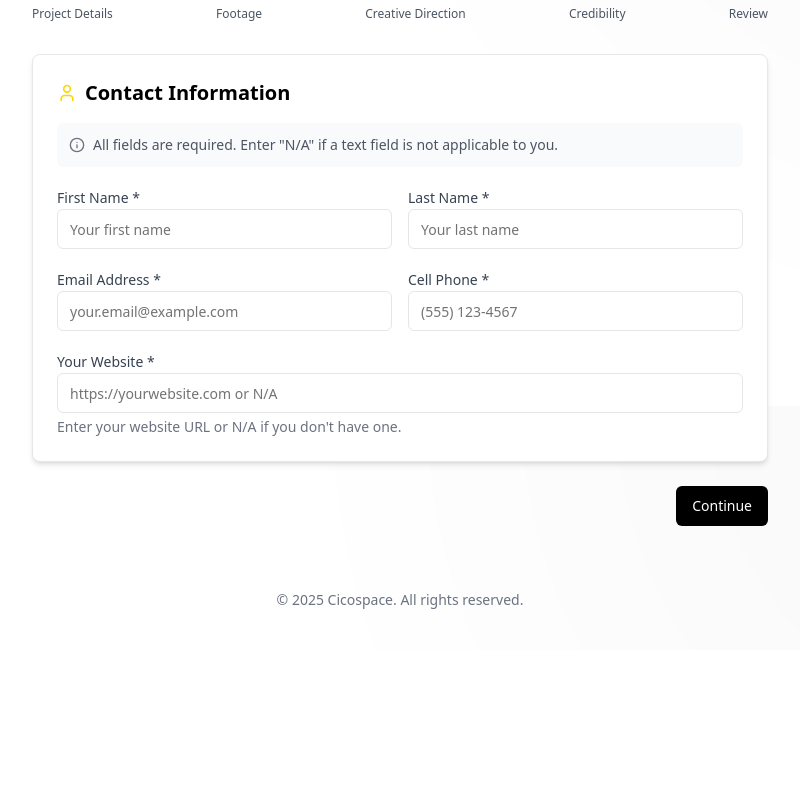
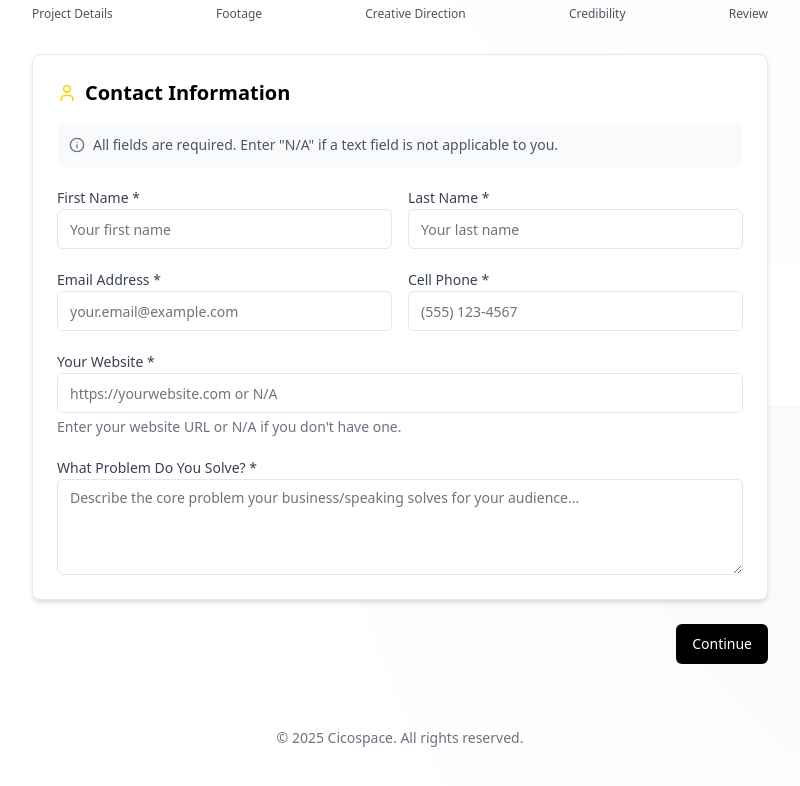
Before and after one commit to cicospace/reel-vision-capture, a React (Vite) app: page / in a window 1280 px wide. Shown: the part 394-1180 px from the top of the page, without its empty margins (240-1040 px from the left). Before the commit the page ends 1044 px from the top, so only its background shows below. Built offline with nearby package versions, Linux system fonts and the light colour scheme.

Commit message:
Add "What problem do you solve" question
Add a new question to the submission form asking the user to describe the problem they solve.

```diff
--- a/src/components/SubmissionForm.tsx
+++ b/src/components/SubmissionForm.tsx
@@ -26,6 +26,7 @@ type FormState = {
   email: string;
   cellPhone: string;
   website: string;
+  problemSolved: string;
 
   tones: string[];
   otherTone: string;
@@ -55,6 +56,7 @@ const initialFormState: FormState = {
   email: '',
   cellPhone: '',
   website: '',
+  problemSolved: '',
 
   tones: [],
   otherTone: '',
@@ -135,6 +137,9 @@ const SubmissionForm: React.FC = () => {
         } else if (!formState.website) {
           isValid = false;
           errorMessage = 'Please enter your website or enter N/A if not applicable.';
+        } else if (!formState.problemSolved) {
+          isValid = false;
+          errorMessage = 'Please describe what problem you solve.';
         }
         break;
       case 2:
@@ -327,6 +332,17 @@ const SubmissionForm: React.FC = () => {
                   required
                 />
                 <p className="text-sm text-gray-500 mt-1">Enter your website URL or N/A if you don't have one.</p>
+              </div>
+
+              <div>
+                <Label className="input-label">What Problem Do You Solve? *</Label>
+                <Textarea
+                  value={formState.problemSolved}
+                  onChange={(e) => updateForm('problemSolved', e.target.value)}
+                  placeholder="Describe the core problem your business/speaking solves for your audience..."
+                  className="text-input h-24"
+                  required
+                />
               </div>
             </div>
           </div>
--- a/src/utils/emailService.ts
+++ b/src/utils/emailService.ts
@@ -56,6 +56,7 @@ export const formatEmailBody = (formData: any): string => {
   body += `Email: ${formData.email}\n`;
   body += `Cell Phone: ${formData.cellPhone}\n`;
   body += `Website: ${formData.website}\n`;
+  body += `Problem Solved: ${formData.problemSolved}\n`;
 
   // Project Preferences
   body += `\n== PROJECT PREFERENCES ==\n`;
```
